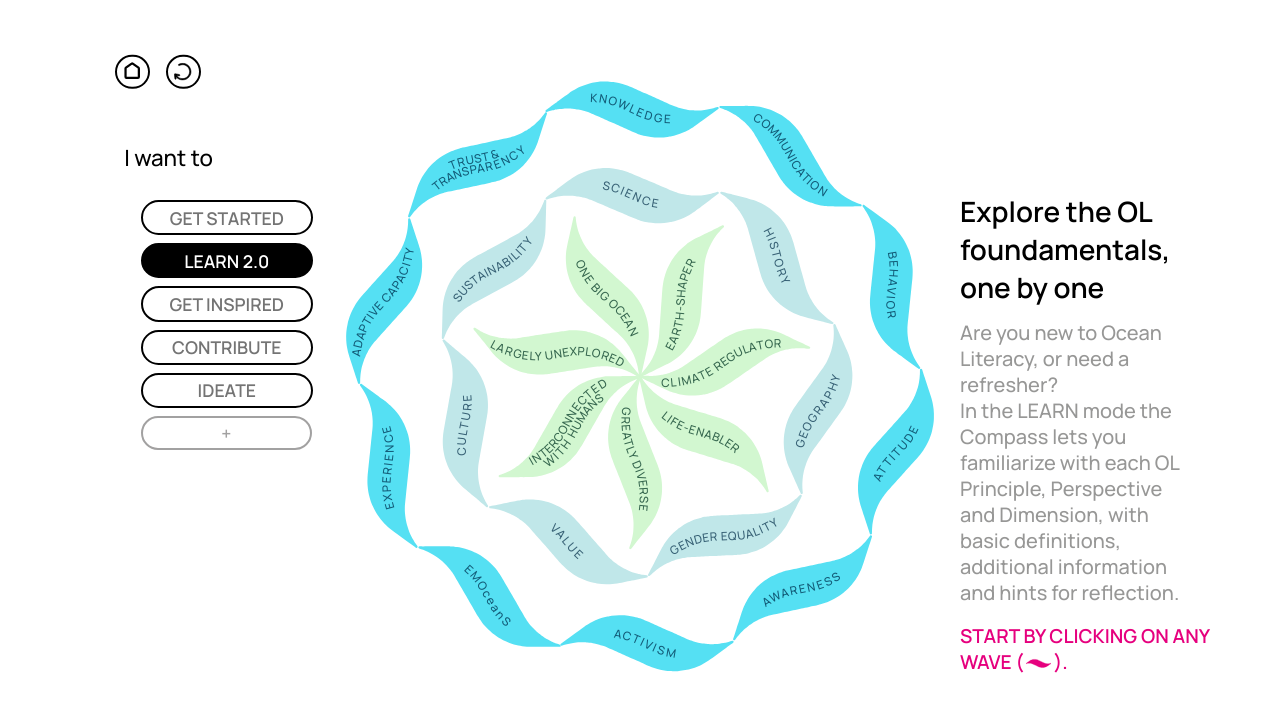
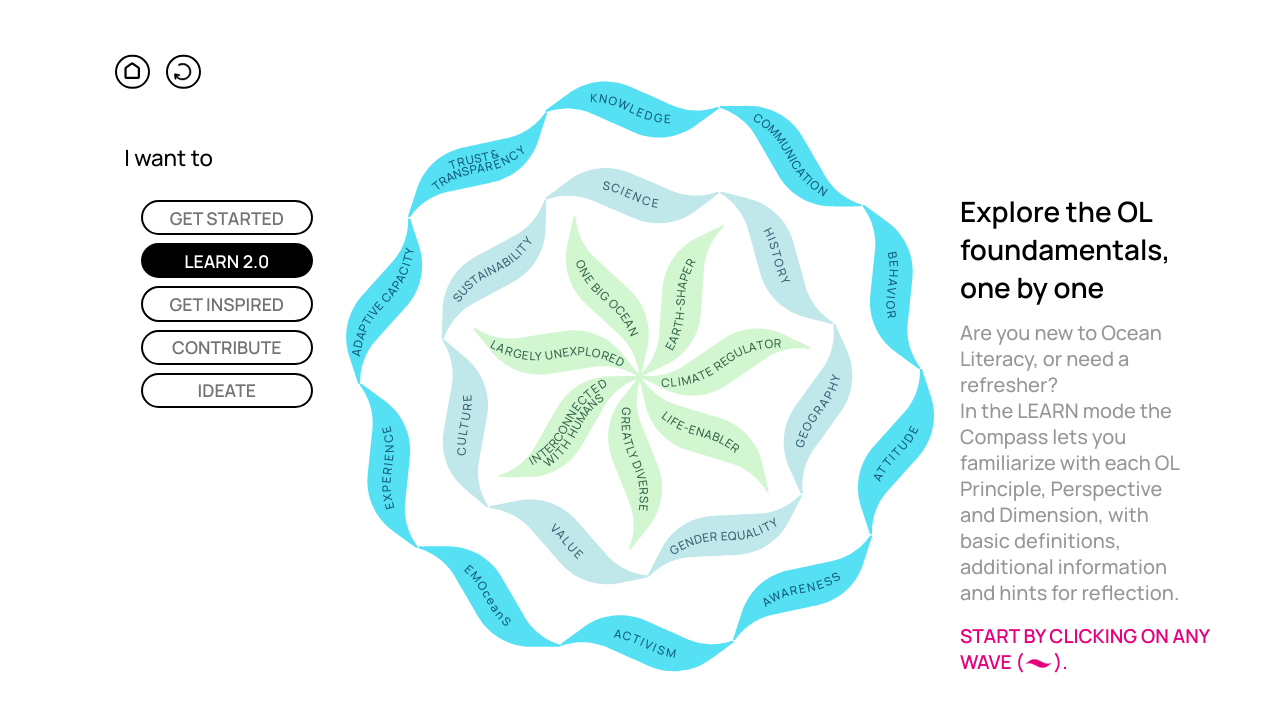
Before and after one commit to saradinismarques/ol-compass, a React (Create React App) app: page /#/learn2 in a window 1280 px wide. Shown: the top 712 px of the page. Built offline with nearby package versions, Linux system fonts and the light colour scheme.

Commit message:
removed show more from menu

```diff
--- a/src/components/Menu.js
+++ b/src/components/Menu.js
@@ -120,7 +120,7 @@ const Menu = () => {
             IDEATE
           </Link>
         }
-        {showMore && (
+        {/* {showMore && (
           <>
             {(menuExpanded || activeButton === 'learn') &&
               <Link
@@ -152,7 +152,7 @@ const Menu = () => {
           <button onClick={toggleShowMore} className="menu-button show-more">
             {showMore ? '-' : '+'}
           </button>
-        }
+        } */}
       </div>
     </div>
   );
--- a/src/pages/Learn2Page.js
+++ b/src/pages/Learn2Page.js
@@ -163,7 +163,7 @@ const Learn2Page = () => {
         currentParagraph = componentRef.current.paragraph;
       } else if(index === 1) {
         currentParagraph = componentRef.current.compared_paragraph;
-        currentTerm = 'Unlike';
+        currentTerm = '/';
         currentLinks = componentRef.current.compared_code;
       } else if(index === 2) {
         currentParagraph = componentRef.current.example_1;
```
